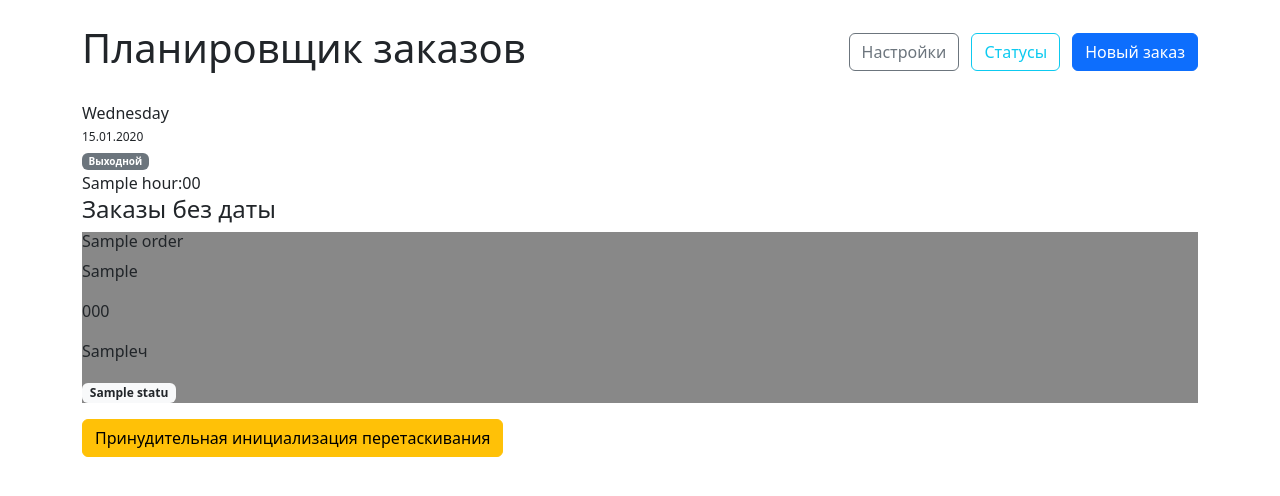
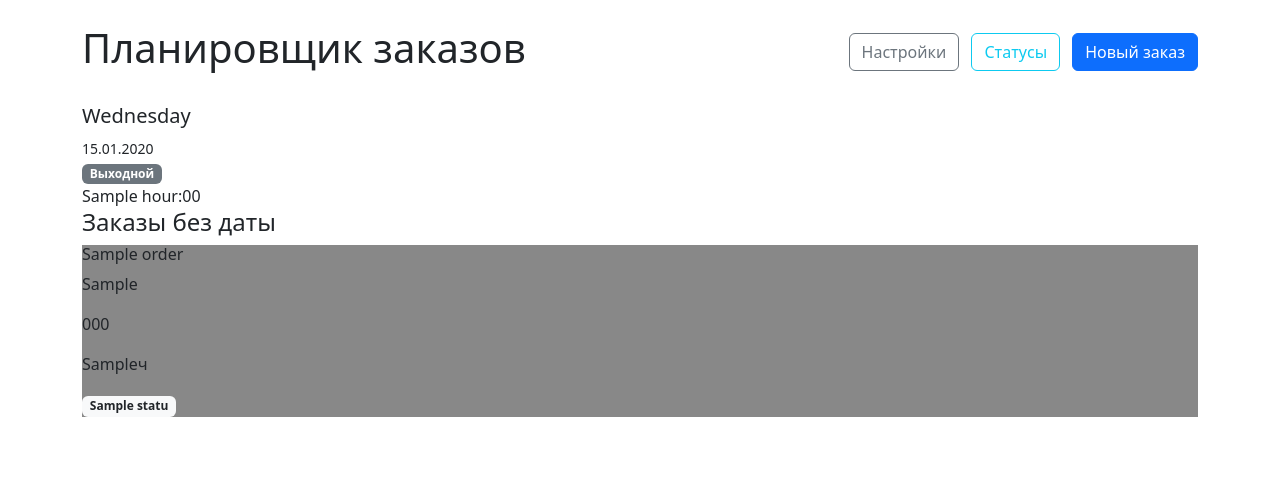
Before and after one commit to zomblzum/sewing_atelier, a Django app: template atelier/templates/atelier/index.html in a window 1280 px wide. Shown: the part 56-552 px from the top of the page. Run offline with Django 5.2, Linux system fonts and the light colour scheme; the template is opened without the code that fills it: most values are stand-ins (such as "Sample title", 1, 10 or a date in 2020).

Commit message:
внешний вид индекса, откат дебага, сортабл работает

```diff
--- a/atelier/templates/atelier/index.html
+++ b/atelier/templates/atelier/index.html
@@ -6,34 +6,23 @@
 {% block extra_head %}
 <link rel="stylesheet" href="https://cdnjs.cloudflare.com/ajax/libs/font-awesome/6.0.0/css/all.min.css">
 <style>
-/* Полный сброс стилей для планера */
-.planner-container * {
-    box-sizing: border-box;
-    margin: 0;
-    padding: 0;
-}
-
-/* Основной контейнер */
+/* Основные стили планера */
 .planner-container {
     width: 100%;
     overflow-x: auto;
     margin: 20px 0;
-    padding: 0;
 }
 
-/* Сетка - гарантированно горизонтальная */
 .planner-grid {
-    display: flex !important;
-    flex-direction: row !important;
-    flex-wrap: nowrap !important;
+    display: flex;
+    flex-direction: row;
     gap: 15px;
     padding: 10px;
     min-width: max-content;
 }
 
-/* Колонки */
 .planner-column {
-    flex: 0 0 300px;
+    flex: 0 0 280px;
     background: #f8f9fa;
     border-radius: 10px;
     padding: 15px;
@@ -42,9 +31,9 @@
 
 .planner-column.weekend {
     background: #e9ecef;
+    opacity: 0.9;
 }
 
-/* Заголовок колонки */
 .planner-header {
     text-align: center;
     margin-bottom: 15px;
@@ -54,7 +43,6 @@
     border: 1px solid #dee2e6;
 }
 
-/* Слоты времени */
 .hour-slots {
     display: flex;
     flex-direction: column;
@@ -70,6 +58,11 @@
     position: relative;
 }
 
+.hour-slot.empty {
+    background-color: #f8f9fa;
+    border: 1px dashed #dee2e6;
+}
+
 .hour-label {
     position: absolute;
     top: 5px;
@@ -79,7 +72,6 @@
     font-weight: bold;
 }
 
-/* Карточки заказов */
 .order-card {
     border-radius: 6px;
     padding: 10px;
@@ -89,10 +81,12 @@
     box-shadow: 0 2px 6px rgba(0,0,0,0.15);
     cursor: grab;
     border: none;
+    transition: all 0.2s ease;
 }
 
 .order-card:active {
     cursor: grabbing;
+    transform: rotate(2deg);
 }
 
 .order-card:hover {
@@ -100,7 +94,24 @@
     box-shadow: 0 4px 12px rgba(0,0,0,0.3);
 }
 
-/* Секция незапланированных заказов */
+.order-card h6 {
+    margin: 0 0 4px 0;
+    font-size: 12px;
+    font-weight: bold;
+    line-height: 1.2;
+}
+
+.order-card p {
+    margin: 2px 0;
+    font-size: 11px;
+    line-height: 1.1;
+}
+
+.status-badge {
+    font-size: 10px;
+    padding: 2px 5px;
+}
+
 .unplanned-section {
     background: #f8f9fa;
     padding: 20px;
@@ -128,21 +139,11 @@
     opacity: 0.9;
 }
 
-/* Убираем все возможные влияния Bootstrap */
-.planner-container .row,
-.planner-container .col,
-.planner-container .container {
-    display: block !important;
-    width: auto !important;
-    max-width: none !important;
-    flex: none !important;
-}
-
-/* Принудительное отображение в строку */
-.force-row {
-    display: flex !important;
-    flex-direction: row !important;
-    flex-wrap: nowrap !important;
+.empty-slot-message {
+    color: #6c757d;
+    font-size: 11px;
+    text-align: center;
+    margin-top: 20px;
 }
 </style>
 {% endblock %}
@@ -164,22 +165,22 @@
 </div>
 
 <div class="planner-container">
-    <div class="planner-grid force-row" id="planner-grid">
+    <div class="planner-grid" id="planner-grid">
         {% for day in days %}
         <div class="planner-column {% if not day.is_work_day %}weekend{% endif %}"
              data-date="{{ day.date|date:'Y-m-d' }}">
 
             <div class="planner-header">
-                <h5 style="margin: 0; font-size: 16px;">{{ day.date|date:"l" }}</h5>
-                <small style="font-size: 12px;">{{ day.date|date:"d.m.Y" }}</small>
+                <h5>{{ day.date|date:"l" }}</h5>
+                <small>{{ day.date|date:"d.m.Y" }}</small>
                 {% if not day.is_work_day %}
-                <br><span class="badge bg-secondary mt-1" style="font-size: 10px;">Выходной</span>
+                <br><span class="badge bg-secondary mt-1">Выходной</span>
                 {% endif %}
             </div>
 
             <div class="hour-slots">
                 {% for hour in hours %}
-                <div class="hour-slot"
+                <div class="hour-slot {% if not day.orders %}empty{% endif %}"
                      data-hour="{{ hour }}"
                      data-date="{{ day.date|date:'Y-m-d' }}">
 
@@ -197,7 +198,7 @@
                             <p><i class="fas fa-clock"></i> {{ order.planned_hours }}ч</p>
 
                             {% if order.status %}
-                            <span class="badge bg-light text-dark">
+                            <span class="badge status-badge bg-light text-dark">
                                 {{ order.status.name }}
                             </span>
                             {% endif %}
@@ -205,6 +206,12 @@
                         {% endif %}
                         {% endfor %}
                     </div>
+
+                    {% if not day.orders %}
+                    <div class="empty-slot-message">
+                        Нет заказов
+                    </div>
+                    {% endif %}
                 </div>
                 {% endfor %}
             </div>
@@ -228,7 +235,7 @@
             <p><i class="fas fa-clock"></i> {{ order.planned_hours }}ч</p>
 
             {% if order.status %}
-            <span class="badge bg-light text-dark">
+            <span class="badge status-badge bg-light text-dark">
                 {{ order.status.name }}
             </span>
             {% endif %}
@@ -238,33 +245,27 @@
         {% endfor %}
     </div>
 </div>
-
-<!-- Кнопка принудительной инициализации -->
-<div class="mt-3">
-    <button id="force-init" class="btn btn-warning">
-        <i class="fas fa-sync-alt"></i> Принудительная инициализация перетаскивания
-    </button>
-</div>
 {% endblock %}
 
 {% block extra_js %}
 <script>
-// Выносим функции в глобальную область видимости ДО DOMContentLoaded
-window.initializeSortable = function() {
-    console.log('=== Initializing Sortable ===');
+document.addEventListener('DOMContentLoaded', function() {
+    console.log('Инициализация планера...');
 
-    try {
-        // 1. Инициализация незапланированных заказов
-        const unplannedContainer = document.getElementById('unplanned-orders');
-        if (unplannedContainer) {
-            console.log('Initializing unplanned container');
+    // 1. Инициализация незапланированных заказов
+    const unplannedContainer = document.getElementById('unplanned-orders');
+    if (unplannedContainer && unplannedContainer.children.length > 0) {
+        try {
             new Sortable(unplannedContainer, {
-                group: { name: 'orders', pull: 'clone', put: false },
+                group: {
+                    name: 'orders',
+                    pull: 'clone',
+                    put: false
+                },
                 sort: false,
                 animation: 150,
                 ghostClass: 'sortable-ghost',
                 onEnd: function(evt) {
-                    console.log('Drag ended');
                     if (evt.to !== evt.from) {
                         setTimeout(() => {
                             if (evt.from && evt.item) {
@@ -274,84 +275,83 @@
                     }
                 }
             });
+            console.log('Незапланированные заказы инициализированы');
+        } catch (e) {
+            console.error('Ошибка инициализации незапланированных заказов:', e);
         }
+    }
 
-        // 2. Инициализация всех слотов времени
-        const slotContainers = document.querySelectorAll('.orders-container');
-        console.log('Found containers:', slotContainers.length);
+    // 2. Инициализация всех слотов времени
+    const slotContainers = document.querySelectorAll('.orders-container');
 
-        slotContainers.forEach(container => {
+    slotContainers.forEach(container => {
+        try {
             new Sortable(container, {
                 group: 'orders',
                 animation: 150,
                 ghostClass: 'sortable-ghost',
+                chosenClass: 'sortable-chosen',
+                dragClass: 'sortable-drag',
                 onAdd: function(evt) {
                     const orderId = evt.item.dataset.orderId;
                     const slotElement = evt.to.closest('.hour-slot');
                     if (slotElement) {
                         const date = slotElement.dataset.date;
                         const hour = slotElement.dataset.hour;
-                        console.log('Order moved:', orderId, 'to', date, hour);
+
+                        console.log('Заказ перемещен:', orderId, 'на', date, hour + ':00');
+                        updateOrderPlanning(orderId, date, hour);
                     }
                 }
             });
+        } catch (e) {
+            console.error('Ошибка инициализации контейнера:', e);
+        }
+    });
+
+    // Функция обновления планирования
+    function updateOrderPlanning(orderId, date, hour) {
+        fetch('{% url "update_order_planning" %}', {
+            method: 'POST',
+            headers: {
+                'Content-Type': 'application/json',
+                'X-CSRFToken': '{{ csrf_token }}'
+            },
+            body: JSON.stringify({
+                order_id: orderId,
+                planned_date: date,
+                planned_start_time: hour + ':00'
+            })
+        })
+        .then(response => response.json())
+        .then(data => {
+            if (data.success) {
+                console.log('Заказ успешно обновлен');
+                // Плавное обновление страницы через 0.5 секунды
+                setTimeout(() => {
+                    window.location.reload();
+                }, 500);
+            } else {
+                console.error('Ошибка:', data.error);
+                alert('Ошибка при обновлении заказа: ' + data.error);
+                window.location.reload();
+            }
+        })
+        .catch(error => {
+            console.error('Ошибка сети:', error);
+            alert('Ошибка сети: ' + error);
+            window.location.reload();
         });
-
-        console.log('=== Sortable initialized successfully ===');
-        return true;
-    } catch (error) {
-        console.error('Initialization error:', error);
-        return false;
-    }
-}
-
-window.checkElements = function() {
-    console.log('Checking elements...');
-    console.log('Force init button:', document.getElementById('force-init'));
-    console.log('Planner grid:', document.getElementById('planner-grid'));
-    console.log('Unplanned orders:', document.getElementById('unplanned-orders'));
-    console.log('Order containers:', document.querySelectorAll('.orders-container').length);
-}
-
-// Основной код
-document.addEventListener('DOMContentLoaded', function() {
-    console.log('=== DOM fully loaded ===');
-
-    // Проверяем доступность Sortable
-    if (typeof Sortable === 'undefined') {
-        console.error('SortableJS is not loaded!');
-        alert('Ошибка: Библиотека SortableJS не загрузилась. Проверьте консоль для деталей.');
-        return;
     }
 
-    console.log('SortableJS is available');
+    // Принудительно применяем горизонтальное расположение
+    const plannerGrid = document.getElementById('planner-grid');
+    if (plannerGrid) {
+        plannerGrid.style.display = 'flex';
+        plannerGrid.style.flexDirection = 'row';
+    }
 
-    // Инициализация при загрузке
-    setTimeout(() => {
-        console.log('Initializing on load...');
-        initializeSortable();
-    }, 1000);
-
-    // Обработчик кнопки
-    const forceInitButton = document.getElementById('force-init');
-    if (forceInitButton) {
-        forceInitButton.addEventListener('click', function() {
-            console.log('=== Manual initialization triggered ===');
-            checkElements();
-            const success = initializeSortable();
-            alert(success ?
-                'Перетаскивание инициализировано успешно! Проверьте консоль.' :
-                'Произошла ошибка при инициализации. Проверьте консоль.'
-            );
-        });
-    } else {
-        console.error('Force init button not found!');
-    }
+    console.log('Планировщик инициализирован');
 });
-
-// Проверка сразу после загрузки скрипта
-console.log('=== Script loaded, functions are global ===');
-console.log('initializeSortable available:', typeof initializeSortable === 'function');
-console.log('checkElements available:', typeof checkElements === 'function');
 </script>
 {% endblock %}
```
